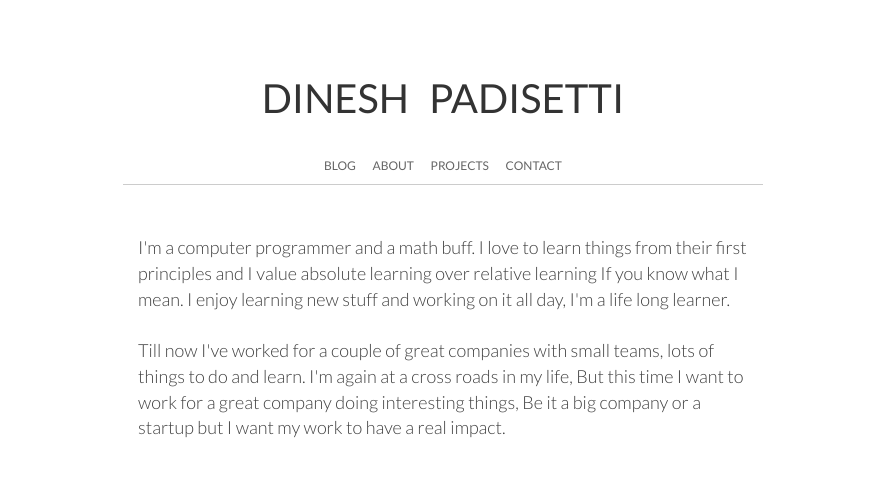
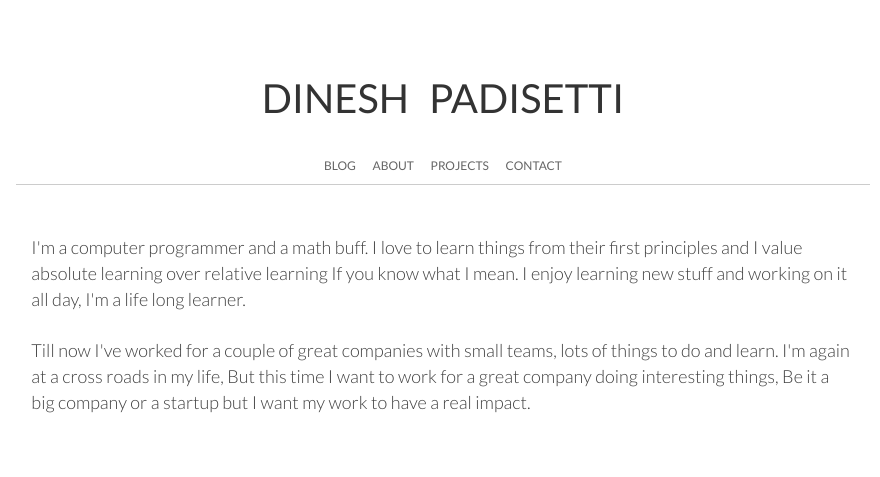
Before and after one commit to dinnu93/Blog, a Flask app: page /about in a window 1280 px wide. Shown: the top 477 px of the page, without its empty margins (197-1077 px from the left). Run offline with Flask 2, Linux system fonts and the light colour scheme; some libraries are stand-ins or nearby versions.

Commit message:
Bigger Width

```diff
--- a/templates/layout.html
+++ b/templates/layout.html
@@ -15,8 +15,8 @@
 <body>
 	<div class="container-fluid" style="margin-top:70px;">
 	    <div class="row">
-	    	<div class="col-md-3"></div>
-	    	<div class="col-md-6 head">
+	    	<div class="col-md-2"></div>
+	    	<div class="col-md-8 head">
 	    		<div class="heading">
 	    		    DINESH&ensp;PADISETTI
 	    		    <br>
@@ -27,14 +27,14 @@
 	    		</div>
 
 	    	</div>
-	    	<div class="col-md-3"></div>
+	    	<div class="col-md-2"></div>
 	    </div>
 		<div class="row">
-			<div class="col-md-3"></div>
-			<div class="col-md-6">
+			<div class="col-md-2"></div>
+			<div class="col-md-8">
 				{% block content %}{% endblock %}
 			</div>
-			<div class="col-md-3"></div>
+			<div class="col-md-2"></div>
 		</div>
 	</div>
 
```
